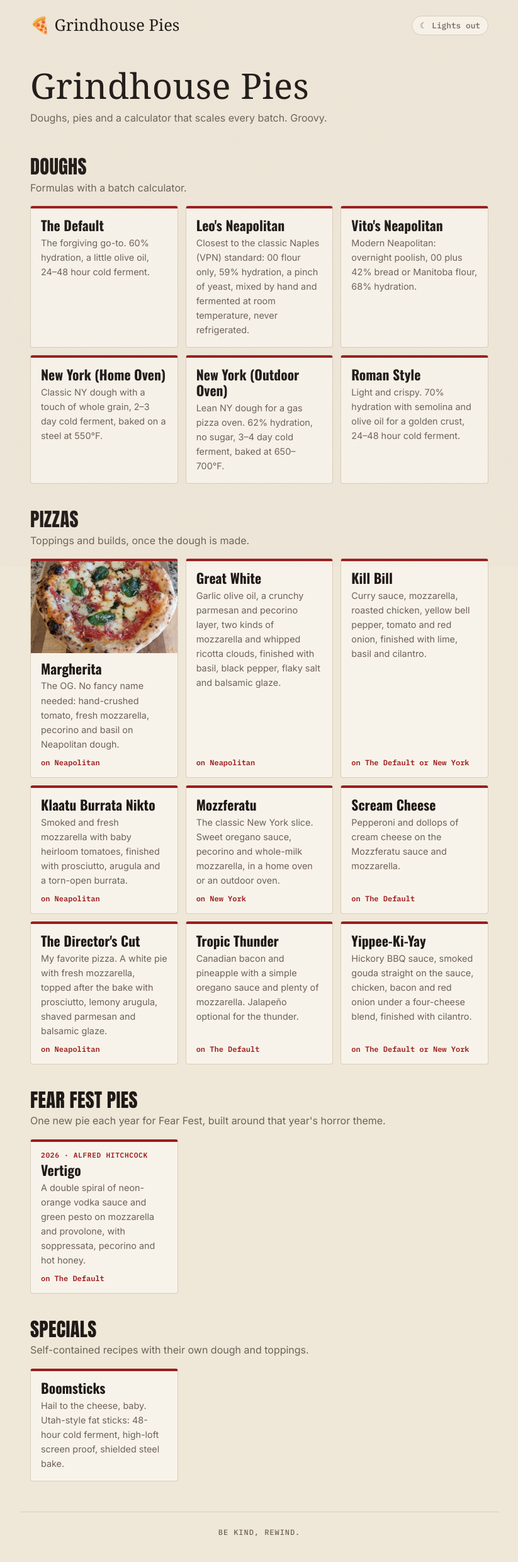
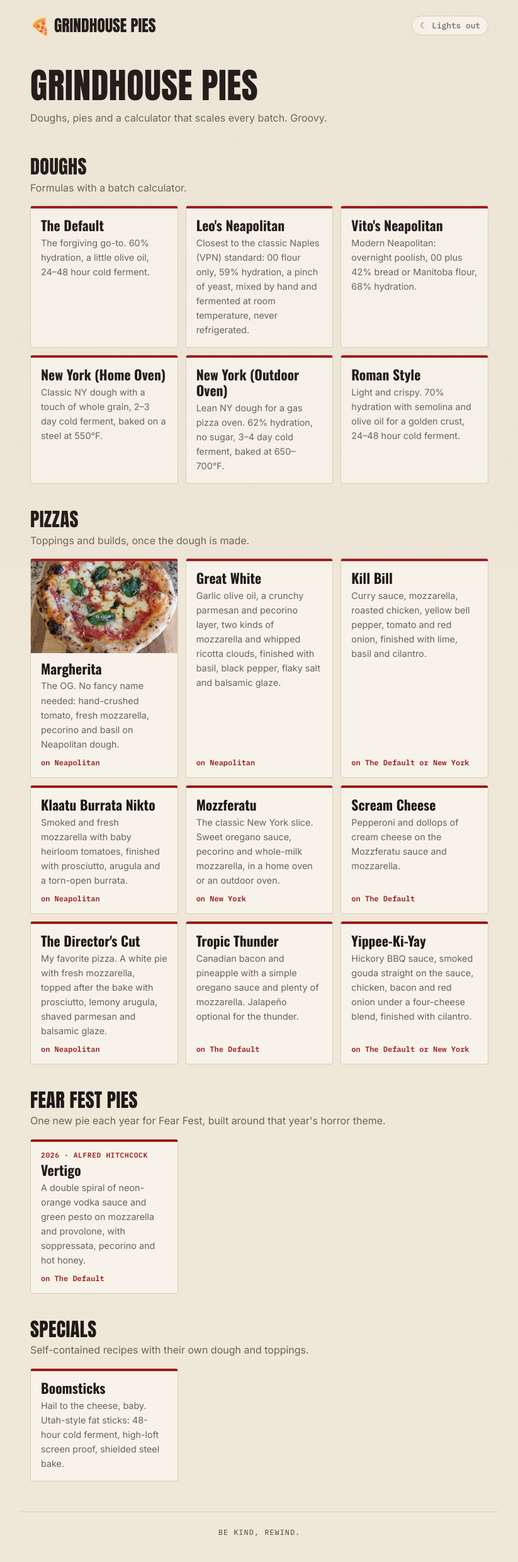
Before and after one commit to daftn/pizza, a Jekyll site: the page built from index.html, in a window 1280 px wide. Shown: the whole page at 63% size, without its empty margins (228-1051 px from the left). Built offline with Jekyll 4.4.1, drawn with Linux system fonts in a browser that asks for light colours; some web fonts are replaced.

Commit message:
Site name in Anton caps to match the poster headings
Co-Authored-By: Claude Opus 5.5 <noreply@anthropic.com>
Claude-Session: https://claude.ai/code/session_01CXsahQwDMBDTEp9ieURmT9

```diff
--- a/_layouts/default.html
+++ b/_layouts/default.html
@@ -14,7 +14,7 @@
   </script>
   <link rel="preconnect" href="https://fonts.googleapis.com">
   <link rel="preconnect" href="https://fonts.gstatic.com" crossorigin>
-  <link rel="stylesheet" href="https://fonts.googleapis.com/css2?family=Pirata+One&family=Anton&family=Oswald:wght@500;700&family=Inter:wght@400;500;600&family=IBM+Plex+Mono:wght@500;600&display=swap">
+  <link rel="stylesheet" href="https://fonts.googleapis.com/css2?family=Anton&family=Oswald:wght@500;700&family=Inter:wght@400;500;600&family=IBM+Plex+Mono:wght@500;600&display=swap">
   <link rel="stylesheet" href="{{ '/assets/style.css' | relative_url }}?v={{ site.time | date: '%s' }}">
 </head>
 <body>
--- a/assets/style.css
+++ b/assets/style.css
@@ -12,7 +12,7 @@
   --warn: #c0392b;
   --grain: 0.06;
   --radius: 10px;
-  --logo: "Pirata One", "UnifrakturCook", Georgia, serif;     /* site name only */
+  --logo: "Anton", Impact, "Arial Narrow", sans-serif;        /* site name only, set in caps */
   --section: "Anton", Impact, "Arial Narrow", sans-serif;      /* h2: page sections, set in caps */
   --display: "Oswald", "Arial Narrow", sans-serif;             /* every other heading: pie names, h1, h3 */
   --sans: "Inter", system-ui, -apple-system, sans-serif;
@@ -82,7 +82,7 @@ a { color: var(--accent); }
 
 h1, h2, h3 { font-family: var(--display); font-weight: 700; line-height: 1.1; }
 h2 { font-family: var(--section); font-weight: 400; text-transform: uppercase; letter-spacing: 0.01em; }
-.intro h1 { font-family: var(--logo); font-weight: 400; letter-spacing: 0.01em; }
+.intro h1 { font-family: var(--logo); font-weight: 400; text-transform: uppercase; letter-spacing: 0.01em; }
 h1 { font-size: clamp(2.4rem, 8vw, 3.5rem); margin: 0 0 8px; }
 h2 { font-size: 1.9rem; margin: 40px 0 12px; }
 h3 { font-size: 1.4rem; margin: 0; }
@@ -101,6 +101,7 @@ h3 { font-size: 1.4rem; margin: 0; }
 .site-title {
   font-family: var(--logo);
   font-size: 1.6rem;
+  text-transform: uppercase;
   white-space: nowrap;
   color: var(--text);
   text-decoration: none;
```
Also changed, not shown: CLAUDE.md (+1 -1 lines).
